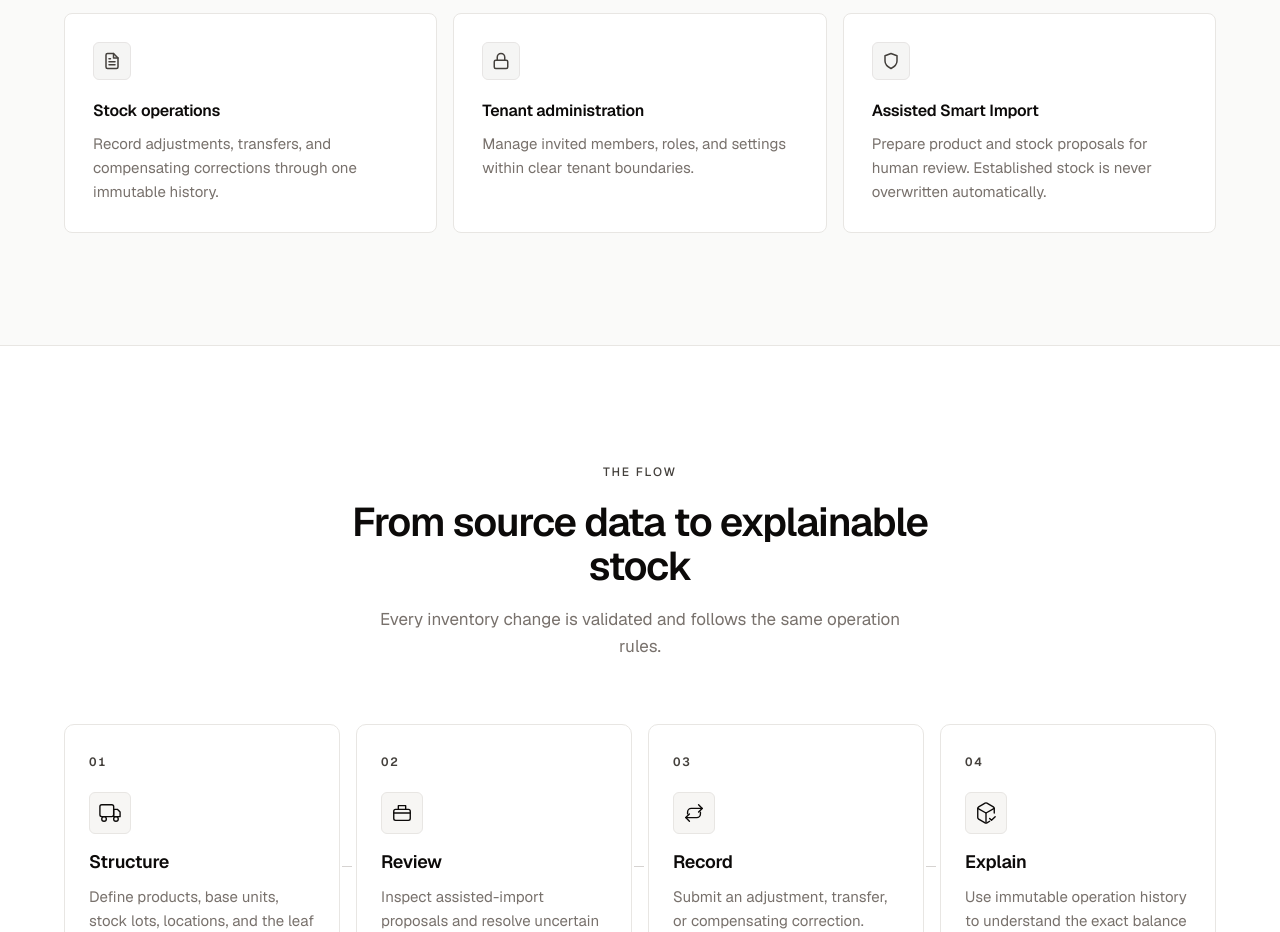
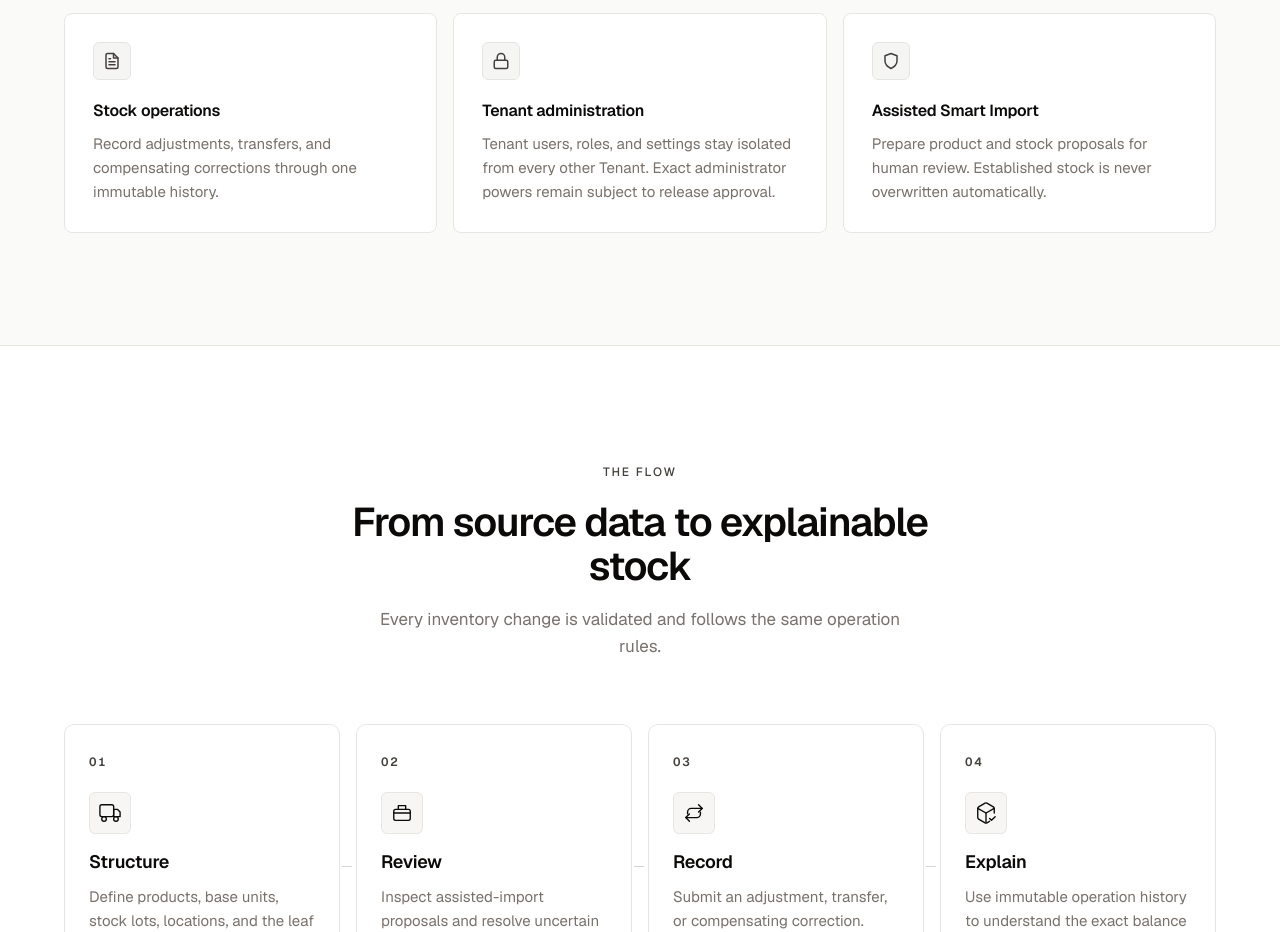
Before and after one commit to librestock/landing, a website: page index.html in a window 1280 px wide. Shown: the part 2042-2974 px from the top of the page. Drawn offline with nearby package versions, Linux system fonts and the light colour scheme.

Commit message:
fix(landing): defer administrator authority claims

```diff
--- a/index.html
+++ b/index.html
@@ -392,7 +392,7 @@
             <svg viewBox="0 0 24 24" fill="none" stroke="currentColor" stroke-width="2" stroke-linecap="round" stroke-linejoin="round"><rect x="3" y="11" width="18" height="11" rx="2" ry="2"/><path d="M7 11V7a5 5 0 0 1 10 0v4"/></svg>
           </div>
           <h3>Tenant administration</h3>
-          <p>Manage invited members, roles, and settings within clear tenant boundaries.</p>
+          <p>Tenant users, roles, and settings stay isolated from every other Tenant. Exact administrator powers remain subject to release approval.</p>
         </div>
 
         <div class="feature-card">
```
Also changed, not shown: tests/product-contract.spec.ts (+4 -1 lines).
